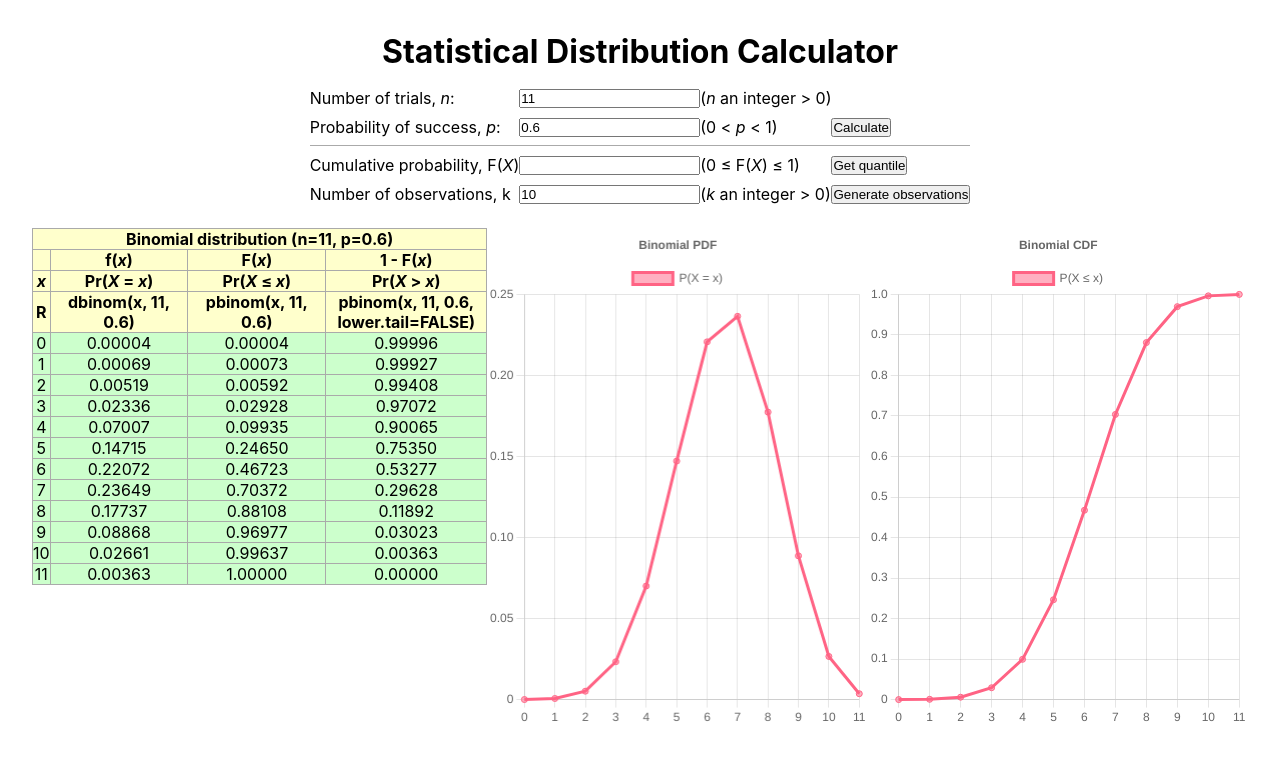
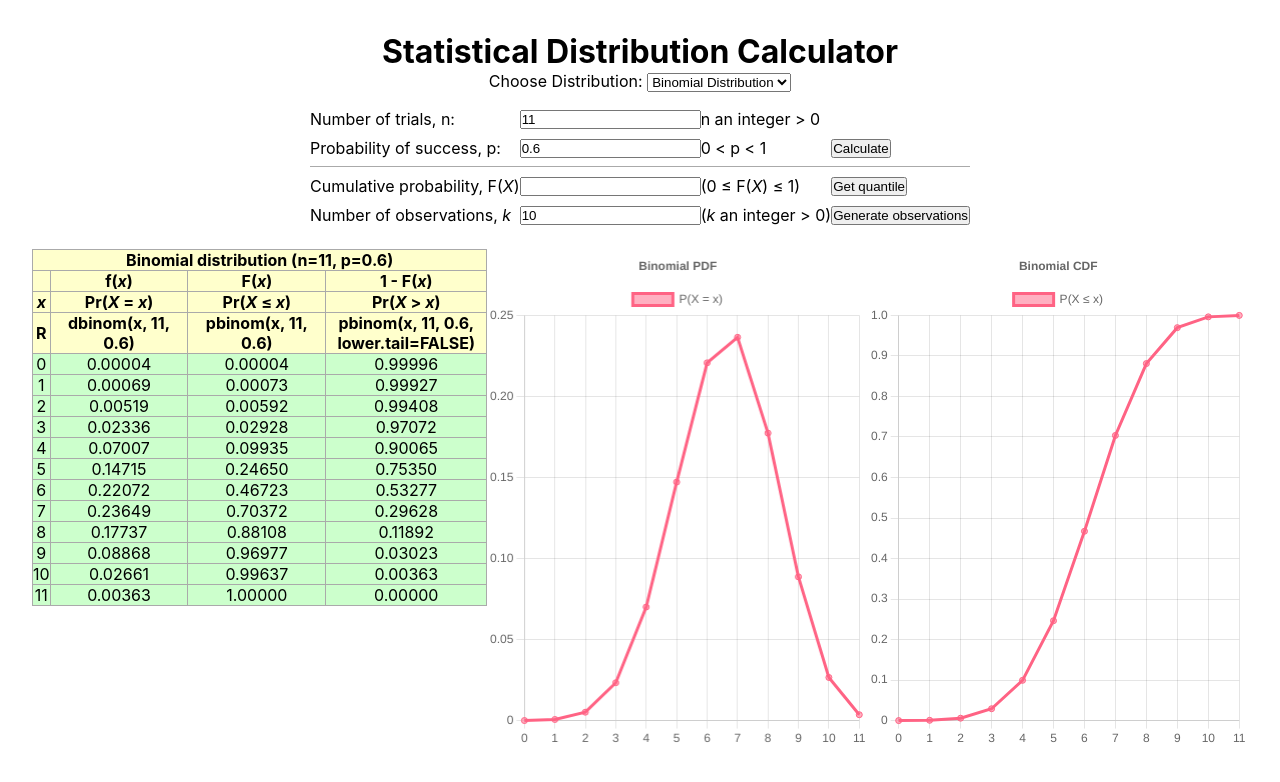
Before and after one commit to in-the/statistical-distribution-calculator, a React (Create React App) app: page / in a window 1280 px wide. Shown: the top 782 px of the page. Built offline with nearby package versions, Linux system fonts and the light colour scheme.

Commit message:
Poisson distribution, refactored discrete distributions

```diff
--- a/src/App.js
+++ b/src/App.js
@@ -1,11 +1,165 @@
-import BinomialCalculator from "components/BinomialCalculator";
+import DiscreteDistributionCalculator from "components/Calculator";
 import "css/App.css";
+import { Binomial, Poisson } from "math/distribution";
+import { useState } from "react";
+
+export function positiveInteger(variable, symbol) {
+  if (isNaN(variable) || variable === Infinity || variable % 1 || variable < 0) {
+    alert(`${symbol} must be a positive integer`);
+    return false;
+  }
+  return true;
+}
+
+function floatInRange(variable, min, max, symbol) {
+  if (isNaN(variable) || isNaN(parseFloat(variable)) || variable < min || variable > max) {
+    alert(`${symbol} must be in range [${min}, ${max}]`);
+    return false;
+  }
+  return true;
+}
+
+function floatInRangeOpenInterval(variable, min, max, symbol) {
+  if (isNaN(variable) || isNaN(parseFloat(variable)) || variable <= min || variable >= max) {
+    alert(`${symbol} must be in range (${min}, ${max})`);
+    return false;
+  }
+  return true;
+}
+
+const BinomialSettings = {
+  distribution: Binomial,
+  title: "Binomial",
+  name: (parameters) => `Binomial distribution (n=${parameters[0]}, p=${parameters[1]})`,
+  rCode: (parameters) => ({
+    pdf: `dbinom(x, ${parameters[0]}, ${parameters[1]})`,
+    cdf: `pbinom(x, ${parameters[0]}, ${parameters[1]})`,
+    cdfReverse: `pbinom(x, ${parameters[0]}, ${parameters[1]}, lower.tail=FALSE)`,
+    quantile: (cumulativeProbability) =>
+      `qbinom(${cumulativeProbability}, ${parameters[0]}, ${parameters[1]})`,
+    observations: (observationCount) =>
+      `rbinom(${observationCount}, ${parameters[0]}, ${parameters[1]})`,
+  }),
+  parameters: [
+    {
+      name: "size",
+      description: `Number of trials, n:`,
+      domain: `n an integer > 0`,
+      validation: positiveInteger,
+      symbol: "n",
+      defaultValue: 11,
+    },
+    {
+      name: "prob",
+      description: `Probability of success, p:`,
+      domain: `0 < p < 1`,
+      validation: (variable, symbol) => floatInRange(variable, 0, 1, symbol),
+      symbol: "p",
+      defaultValue: 0.6,
+    },
+  ],
+  defaultPdf: [
+    "0.00004",
+    "0.00069",
+    "0.00519",
+    "0.02336",
+    "0.07007",
+    "0.14715",
+    "0.22072",
+    "0.23649",
+    "0.17737",
+    "0.08868",
+    "0.02661",
+    "0.00363",
+  ],
+  defaultCdf: [
+    "0.00004",
+    "0.00073",
+    "0.00592",
+    "0.02928",
+    "0.09935",
+    "0.24650",
+    "0.46723",
+    "0.70372",
+    "0.88108",
+    "0.96977",
+    "0.99637",
+    "1.00000",
+  ],
+};
+
+const PoissonSettings = {
+  distribution: Poisson,
+  title: "Poisson",
+  name: (parameters) => `Poisson distribution (λ=${parameters[0]})`,
+  rCode: (parameters) => ({
+    pdf: `dpois(x, ${parameters[0]})`,
+    cdf: `ppois(x, ${parameters[0]})`,
+    cdfReverse: `ppois(x, ${parameters[0]}, lower.tail=FALSE)`,
+    quantile: (cumulativeProbability) => `qpois(${cumulativeProbability}, ${parameters[0]})`,
+    observations: (observationCount) => `rpois(${observationCount}, ${parameters[0]})`,
+  }),
+  parameters: [
+    {
+      name: "lambda",
+      description: `Constant mean rate, λ:`,
+      domain: `λ > 0`,
+      validation: (variable, symbol) => floatInRangeOpenInterval(variable, 0, Infinity, symbol),
+      symbol: "λ",
+      defaultValue: 1,
+    },
+  ],
+  defaultPdf: [
+    "0.36788",
+    "0.36788",
+    "0.18394",
+    "0.06131",
+    "0.01533",
+    "0.00307",
+    "0.00051",
+    "0.00007",
+    "0.00001",
+  ],
+  defaultCdf: [
+    "0.36788",
+    "0.73576",
+    "0.91970",
+    "0.98101",
+    "0.99634",
+    "0.99941",
+    "0.99992",
+    "0.99999",
+    "1.00000",
+  ],
+};
+
+function DistributionSelect({ settings, setSettings }) {
+  return (
+    <div className="distribution-select">
+      <label for="settings">Choose Distribution: </label>
+      <select
+        id="settings"
+        name="settings"
+        onChange={(e) => setSettings(e.target.value)}
+        value={settings}
+      >
+        <option value="binomial">Binomial Distribution</option>
+        <option value="poisson">Poisson Distribution</option>
+      </select>
+    </div>
+  );
+}
 
 function App() {
+  const [settings, setSettings] = useState("binomial");
+
   return (
     <div className="App">
       <h1>Statistical Distribution Calculator</h1>
-      <BinomialCalculator />
+      <DistributionSelect settings={settings} setSettings={setSettings} />
+      <DiscreteDistributionCalculator
+        settings={{ binomial: BinomialSettings, poisson: PoissonSettings }[settings]}
+      />
     </div>
   );
 }
--- a/src/components/BinomialCalculator.jsx
+++ b/src/components/Calculator.jsx
@@ -1,57 +1,59 @@
-import { Binomial } from "math/distribution";
-import { useCallback, useEffect, useRef, useState } from "react";
+import { useEffect, useState } from "react";
 import DistributionTable from "./DistributionTable";
 import DiscreteGraph from "./DiscreteGraph";
+import { positiveInteger } from "App";
 
-const PRECISION = 5;
+export const PRECISION = 5;
 
-function BinomialInput({ calculate, getQuantile, getObservations }) {
-  const [size, setSize] = useState("11");
-  const [prob, setProb] = useState("0.6");
+function ParameterInput({ settings, calculate, getQuantile, getObservations }) {
+  const [parameters, setParameters] = useState([]);
   const [cumulativeProbability, setCumulativeProbability] = useState();
   const [quantile, setQuantile] = useState();
   const [quantileCode, setQuantileCode] = useState();
   const [observationCount, setObservationCount] = useState(10);
   const [observationCode, setObservationCode] = useState();
   const [observations, setObservations] = useState([]);
+
+  useEffect(() => setParameters(settings.parameters.map((p) => p.defaultValue)), [settings]);
+
   return (
     <div className="input-container">
       <table className="input-table">
         <tbody>
-          <tr>
+          {settings.parameters.map((p, index) => (
+            <tr key={index}>
               <td>
-              <label for="size">
-                Number of trials, <var>n</var>:
-              </label>
+                <label for={p.name}>{p.description}</label>
               </td>
               <td>
-              <input name="size" id="size" value={size} onChange={(e) => setSize(e.target.value)} />
+                <input
+                  name={p.name}
+                  id={p.name}
+                  value={parameters[index]}
+                  autocomplete="off"
+                  onChange={(e) =>
+                    setParameters([
+                      ...parameters.slice(0, index),
+                      e.target.value,
+                      ...parameters.slice(index + 1),
+                    ])
+                  }
+                />
               </td>
-            <td>
-              (<var>n</var> an integer {">"} 0)
-            </td>
-          </tr>
-          <tr>
-            <td>
-              <label for="prob">
-                Probability of success, <var>p</var>:
-              </label>
-            </td>
-            <td>
-              <input name="prob" id="prob" value={prob} onChange={(e) => setProb(e.target.value)} />
-            </td>
-            <td>
-              (0 {"<"} <var>p</var> {"<"} 1)
-            </td>
+              <td>{p.domain}</td>
+              {index === settings.parameters.length - 1 && (
                 <td>
                   <input
                     type="button"
                     value="Calculate"
                     name="calculateButton"
-                onClick={() => calculate(Number(size), Number(prob))}
+                    onClick={() => calculate(parameters)}
                   />
                 </td>
+              )}
             </tr>
+          ))}
+
           <tr className="separate">
             <td>
               Cumulative probability, F(<var>X</var>)
@@ -61,6 +63,7 @@ function BinomialInput({ calculate, getQuantile, getObservations }) {
                 name="FX"
                 id="FX"
                 value={cumulativeProbability}
+                autocomplete="off"
                 onChange={(e) => setCumulativeProbability(e.target.value)}
               />
             </td>
@@ -73,13 +76,18 @@ function BinomialInput({ calculate, getQuantile, getObservations }) {
                 value="Get quantile"
                 name="quantileButton"
                 onClick={() => {
-                  calculate(Number(size), Number(prob), (newDistribution) => {
-                    const quantile = getQuantile(newDistribution, Number(cumulativeProbability));
+                  calculate(parameters, (newDistribution) => {
+                    const quantile = getQuantile(
+                      newDistribution,
+                      Number(Number(cumulativeProbability))
+                    );
                     if (quantile === false) {
                       return;
                     }
                     setQuantile(quantile);
-                    setQuantileCode(`qbinom(${cumulativeProbability}, ${size}, ${prob})`);
+                    setQuantileCode(
+                      settings.rCode(parameters).quantile(Number(cumulativeProbability))
+                    );
                   });
                 }}
               />
@@ -91,12 +99,15 @@ function BinomialInput({ calculate, getQuantile, getObservations }) {
             <td>{quantile}</td>
           </tr>
           <tr>
-            <td>Number of observations, k</td>
+            <td>
+              Number of observations, <var>k</var>
+            </td>
             <td>
               <input
                 name="k"
                 id="k"
                 value={observationCount}
+                autocomplete="off"
                 onChange={(e) => setObservationCount(e.target.value)}
               />
             </td>
@@ -109,13 +120,13 @@ function BinomialInput({ calculate, getQuantile, getObservations }) {
                 value="Generate observations"
                 name="generateRandomButton"
                 onClick={() => {
-                  calculate(Number(size), Number(prob), (newDistribution) => {
+                  calculate(parameters, (newDistribution) => {
                     const observations = getObservations(newDistribution, Number(observationCount));
                     if (observations === false) {
                       return;
                     }
                     setObservations(observations);
-                    setObservationCode(`rbinom(${observationCount}, ${size}, ${prob})`);
+                    setObservationCode(settings.rCode(parameters).observations(observationCount));
                   });
                 }}
               />
@@ -135,62 +146,40 @@ function BinomialInput({ calculate, getQuantile, getObservations }) {
   );
 }
 
-export default function BinomialCalculator() {
-  const [size, setSize] = useState("11");
-  const [prob, setProb] = useState("0.6");
-  const [distribution, setDistribution] = useState(new Binomial(11, 0.6));
-  const [pdf, setPdf] = useState([
-    "0.00004",
-    "0.00069",
-    "0.00519",
-    "0.02336",
-    "0.07007",
-    "0.14715",
-    "0.22072",
-    "0.23649",
-    "0.17737",
-    "0.08868",
-    "0.02661",
-    "0.00363",
-  ]);
-  const [cdf, setCdf] = useState([
-    "0.00004",
-    "0.00073",
-    "0.00592",
-    "0.02928",
-    "0.09935",
-    "0.24650",
-    "0.46723",
-    "0.70372",
-    "0.88108",
-    "0.96977",
-    "0.99637",
-    "1.00000",
-  ]);
+export default function DiscreteDistributionCalculator({ settings }) {
+  const [parameters, setParameters] = useState([]);
+  const [distribution, setDistribution] = useState();
+  const [pdf, setPdf] = useState([]);
+  const [cdf, setCdf] = useState([]);
+
+  useEffect(() => {
+    setParameters(settings.parameters.map((parameter) => parameter.defaultValue));
+    setDistribution(new settings.distribution(...settings.parameters.map((parameter) => parameter.defaultValue)));
+    setPdf(settings.defaultPdf);
+    setCdf(settings.defaultCdf);
+  }, [settings]);
 
   /**
    * @param {int} newSize Checks newSize is an integer > 0
    * @param {float} newProb Checks 0 <= newProb <= 1
    */
-  function calculate(newSize, newProb, after) {
-    if (newSize === size && newProb === prob) {
+  function calculate(newParameters, after = () => {}) {
+    if (parameters.every((parameter, i) => parameter === newParameters[i])) {
       after(distribution);
       return;
     }
-    if (isNaN(newSize) || newSize === Infinity || newSize % 1 || newSize < 0) {
-      alert("n must be a positive integer");
+    for (let i = 0; i < newParameters.length; i++) {
+      if (!settings.parameters[i].validation(newParameters[i], settings.parameters[i].symbol)) {
         return;
       }
-    if (isNaN(newProb) || isNaN(parseFloat(newProb)) || newProb < 0 || newProb > 1) {
-      alert("p must be in range (0, 1)");
-      return;
     }
 
-    setSize(newSize);
-    setProb(newProb);
+    newParameters = newParameters.map((parameter) => Number(parameter));
+    setParameters(newParameters);
+
     // const [pdf, cdf] = Binomial.distribution(newSize, newProb);
 
-    const newDistribution = new Binomial(newSize, newProb);
+    const newDistribution = new settings.distribution(...newParameters);
     setDistribution(newDistribution);
 
     // I'd like to call these after setDistribution finishes updating, instead of having to pass newDistribution manually
@@ -225,8 +214,7 @@ export default function BinomialCalculator() {
    * @returns {array[int]} Array of <count> random observations from distribution
    */
   function getObservations(distribution, count) {
-    if (isNaN(count) || count === Infinity || count % 1 || count < 0) {
-      alert("k must be a positive integer");
+    if (!positiveInteger(count, "k")) {
       return false;
     }
     return distribution.observe(count);
@@ -234,24 +222,20 @@ export default function BinomialCalculator() {
 
   return (
     <div>
-      <BinomialInput {...{ calculate, getQuantile, getObservations }} />
+      <ParameterInput {...{ settings, calculate, getQuantile, getObservations }} />
       <div className="output-container">
         <DistributionTable
           {...{
             pdf,
             cdf,
-            name: `Binomial distribution (n=${size}, p=${prob})`,
+            name: settings.name(parameters),
             precision: PRECISION,
-            rCode: {
-              pdf: `dbinom(x, ${size}, ${prob})`,
-              cdf: `pbinom(x, ${size}, ${prob})`,
-              cdfReverse: `pbinom(x, ${size}, ${prob}, lower.tail=FALSE)`,
-            },
+            rCode: settings.rCode(parameters),
           }}
         />
         <div className="graph-container">
-          <DiscreteGraph distribution={pdf} title="Binomial PDF" label="P(X = x)" />
-          <DiscreteGraph distribution={cdf} title="Binomial CDF" label="P(X ≤ x)" />
+          <DiscreteGraph distribution={pdf} title={`${settings.title} PDF`} label="P(X = x)" />
+          <DiscreteGraph distribution={cdf} title={`${settings.title} CDF`} label="P(X ≤ x)" />
         </div>
       </div>
     </div>
--- a/src/css/App.css
+++ b/src/css/App.css
@@ -10,6 +10,12 @@ table,
 table td,
 table th {
   border-collapse: collapse;
+}
+
+.distribution-select {
+  margin-left: auto;
+  margin-right: auto;
+  width: fit-content;
 }
 
 .input-container {
--- a/src/math/distribution.js
+++ b/src/math/distribution.js
@@ -1,17 +1,19 @@
-import { combination } from "./math";
+import { PRECISION } from "components/Calculator";
+import { combination, factorial } from "./math";
 import Ratio from "math/ratio";
 
+class DiscreteDistribution {
   /**
    * @param {function(int x => Ratio)} probabilityFunction P(X = x)
    * @param {int} max
    * @param {int} min
    * @returns
    */
-function distribution(probabilityFunction, max, min = 0) {
+  distributionSetRange(probabilityFunction, max, min = 0) {
     const pdf = [];
     const cdf = [];
     let cumulative = Ratio.ZERO;
-  for (let x = 0; x <= max; x++) {
+    for (let x = min; x <= max; x++) {
       const p = probabilityFunction(x);
       pdf.push(p);
       cumulative = cumulative.add(p);
@@ -20,45 +22,22 @@ function distribution(probabilityFunction, max, min = 0) {
     return [pdf, cdf];
   }
 
-export class Binomial {
   /**
-   * @param {int} size
-   * @param {float} prob
-   * @requires 0 <= x <= size
-   * @requires 0 <= prob <= 1
+   * @param {function(int x => Ratio)} probabilityFunction P(X = x)
+   * @param {int} min
+   * @returns
    */
-  constructor(size, prob) {
-    this.size = size;
-    this.prob = Ratio.fromNumber(prob);
-    this.px = [Ratio.ONE];
-    this.cpx = [Ratio.ONE];
-    let px = Ratio.ONE;
-    const cp = Ratio.ONE.subtract(this.prob);
-    let cpx = Ratio.ONE;
-    for (let i = 1; i <= size; i++) {
-      px = px.times(this.prob);
-      this.px.push(px);
-      cpx = cpx.times(cp);
-      this.cpx.push(cpx);
+  distributionDynamicRange(probabilityFunction, min = 0) {
+    const pdf = [];
+    const cdf = [];
+    let cumulative = Ratio.ZERO;
+    for (let x = min; Number(cumulative.toFixed(PRECISION)) !== 1; x++) {
+      const p = probabilityFunction(x);
+      pdf.push(p);
+      cumulative = cumulative.add(p);
+      cdf.push(cumulative);
     }
-  }
-
-  /**
-   * @param {int} x
-   * @returns {Ratio} P(X = x)
-   */
-  probability(x) {
-    return new Ratio(combination(this.size, x)).times(this.px[x]).times(this.cpx[this.size - x]);
-  }
-
-  /**
-   * Sets pdf <array[Ratio]> and cdf <array[Ratio]>
-   */
-  setDistribution() {
-    [this.pdfDistribution, this.cdfDistribution] = distribution(
-      (x) => this.probability(x),
-      this.size
-    );
+    return [pdf, cdf];
   }
 
   /**
@@ -96,13 +75,12 @@ export class Binomial {
     this.quantile = (cumulativeProbability) => {
       const cumulative = Ratio.fromNumber(cumulativeProbability);
       let q = 0;
-      while (q <= this.size) {
-        if (this.cdfDistribution[q].gt(cumulative)) {
-          break;
+      while (true) {
+        if (this.cdfDistribution[q].gt(cumulative) || q === this.cdfDistribution.length) {
+          return q;
         }
         q++;
       }
-      return q;
     };
     return this.quantile(cumulativeProbability);
   }
@@ -117,6 +95,49 @@ export class Binomial {
       observations.push(this.quantile(Math.random()));
     }
     return observations;
+  }
+}
+
+export class Binomial extends DiscreteDistribution {
+  /**
+   * @param {int} size
+   * @param {float} prob
+   * @requires 0 <= x <= size
+   * @requires 0 <= prob <= 1
+   */
+  constructor(size, prob) {
+    super();
+    this.size = size;
+    this.prob = Ratio.fromNumber(prob);
+    this.px = [Ratio.ONE];
+    this.cpx = [Ratio.ONE];
+    let px = Ratio.ONE;
+    const cp = Ratio.ONE.subtract(this.prob);
+    let cpx = Ratio.ONE;
+    for (let i = 1; i <= size; i++) {
+      px = px.times(this.prob);
+      this.px.push(px);
+      cpx = cpx.times(cp);
+      this.cpx.push(cpx);
+    }
+  }
+
+  /**
+   * @param {int} x
+   * @returns {Ratio} P(X = x)
+   */
+  probability(x) {
+    return new Ratio(combination(this.size, x)).times(this.px[x]).times(this.cpx[this.size - x]);
+  }
+
+  /**
+   * Sets pdf <array[Ratio]> and cdf <array[Ratio]>
+   */
+  setDistribution() {
+    [this.pdfDistribution, this.cdfDistribution] = this.distributionSetRange(
+      (x) => this.probability(x),
+      this.size
+    );
   }
 
   // /**
@@ -146,3 +167,42 @@ export class Binomial {
   //   return distribution((x) => Binomial.probabiblity(x, size, probRatio), size);
   // }
 }
+
+export class Poisson extends DiscreteDistribution {
+  /**
+   * @param {int} size
+   * @param {float} prob
+   * @requires 0 <= x <= size
+   * @requires 0 <= prob <= 1
+   */
+  constructor(lambda) {
+    super();
+    this.lambda = Ratio.fromNumber(lambda);
+    this.lambdaKArray = [Ratio.ONE];
+    this.eNegLambda = Ratio.E.pow(this.lambda.times(Ratio.fromInt(-1)))
+  }
+
+  lambdaK(k) {
+    if (this.lambdaKArray.length <= k) {
+      this.lambdaKArray.push(this.lambdaK(k-1).times(this.lambda))
+    }
+    return this.lambdaKArray[k];
+  }
+
+  /**
+   * @param {int} x
+   * @returns {Ratio} P(X = x)
+   */
+  probability(x) {
+    return this.lambdaK(x).times(this.eNegLambda).divideBy(Ratio.fromInt(factorial(x)));
+  }
+
+  /**
+   * Sets pdf <array[Ratio]> and cdf <array[Ratio]>
+   */
+  setDistribution() {
+    [this.pdfDistribution, this.cdfDistribution] = this.distributionDynamicRange(
+      (x) => this.probability(x)
+    );
+  }
+}
```
Also changed, not shown: src/math/ratio.js (+13 -0 lines). Lines whose indentation alone changed are shown as unchanged.
